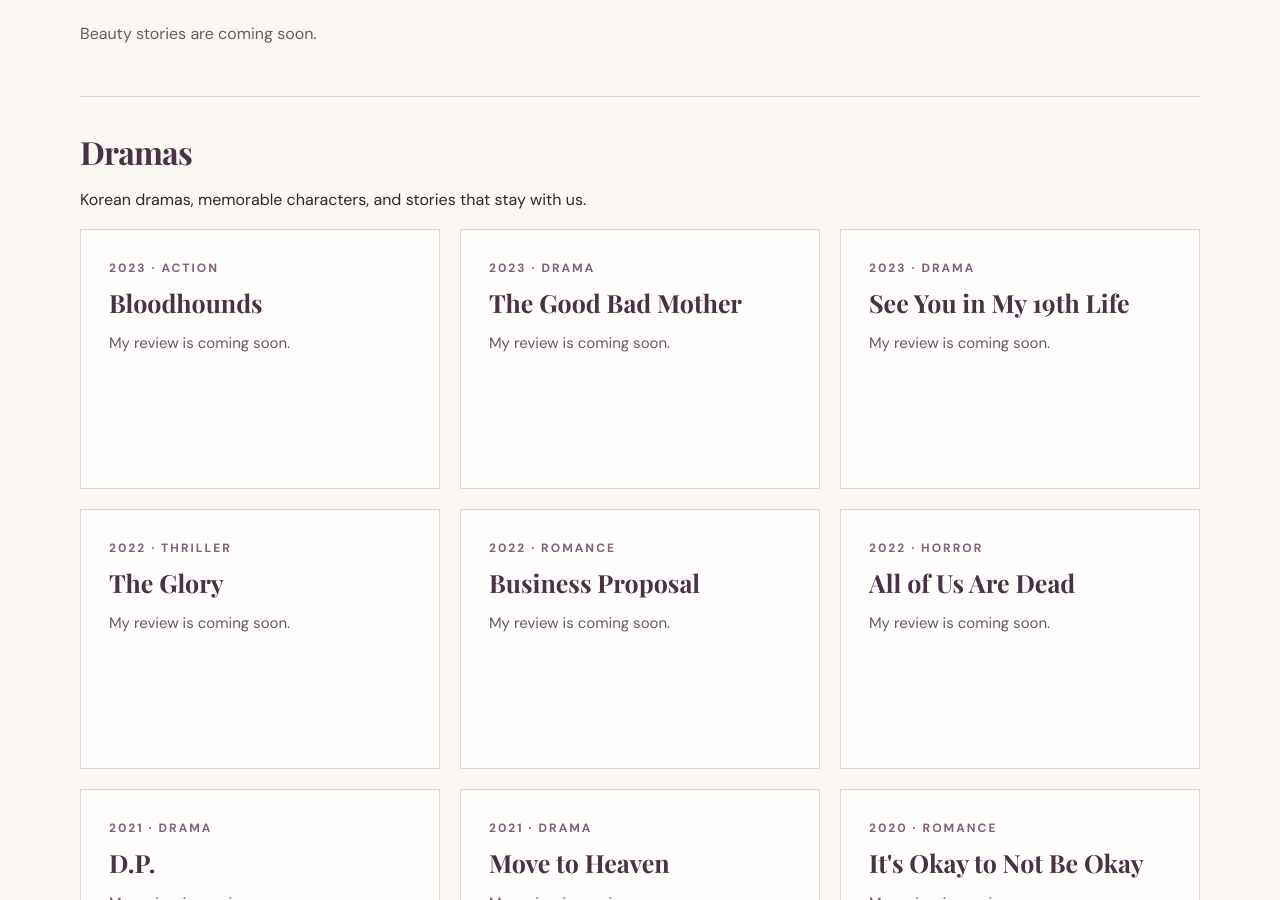
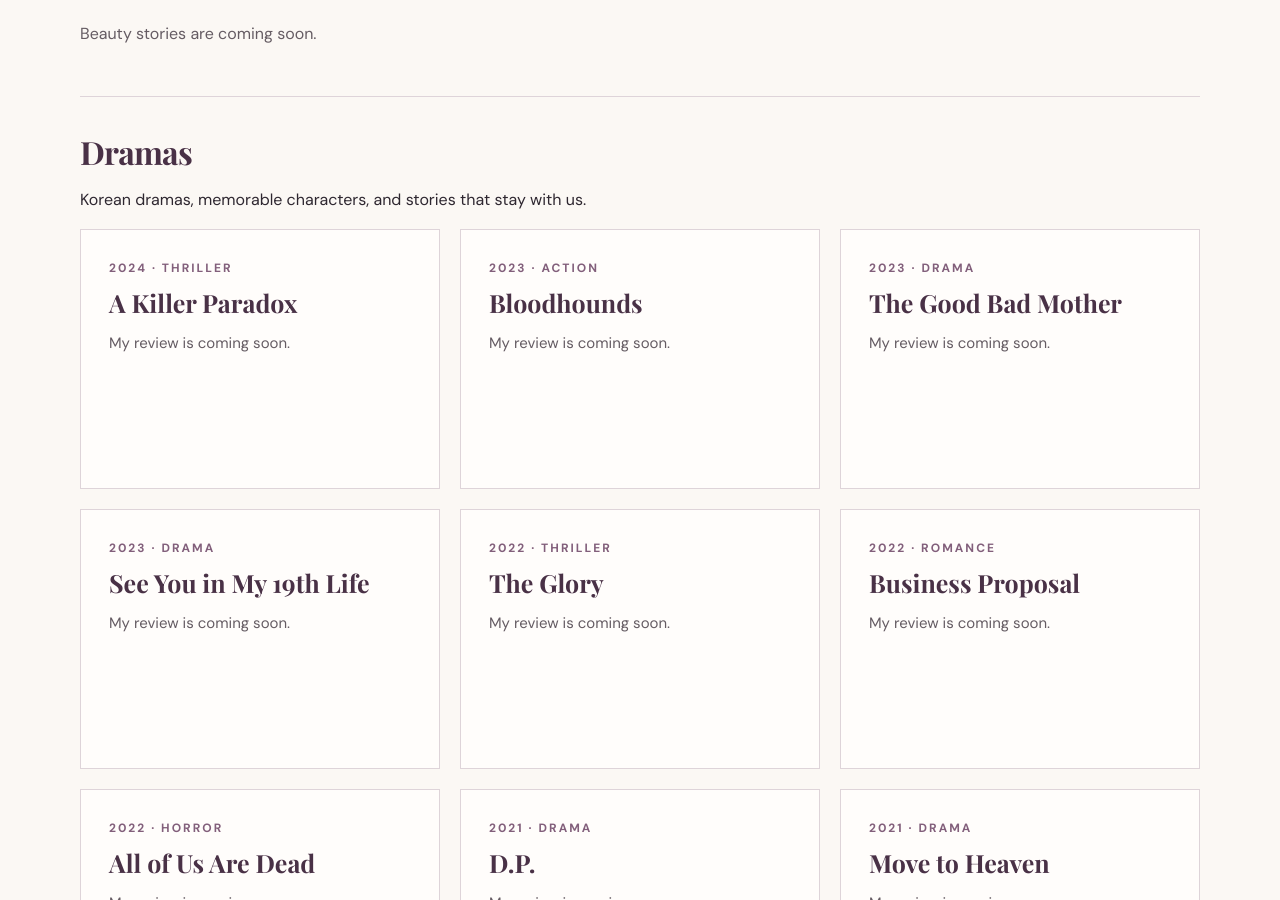
Before and after one commit to lydiarim22-coder/mindoflydia, a Jekyll site: the page built from korean-culture.html, in a window 1280 px wide and 900 px high, scrolled down 934 px. Built offline with Jekyll 4.4.1, drawn with Linux system fonts in a browser that asks for light colours; some web fonts are replaced.

Commit message:
Add A Killer Paradox to Korean Culture dramas

```diff
--- a/_data/korean_culture_items.yml
+++ b/_data/korean_culture_items.yml
@@ -87,3 +87,9 @@
   genre: Thriller
   topic: dramas
   note: "My review is coming soon."
+
+- title: "A Killer Paradox"
+  year: 2024
+  genre: Thriller
+  topic: dramas
+  note: "My review is coming soon."
```
